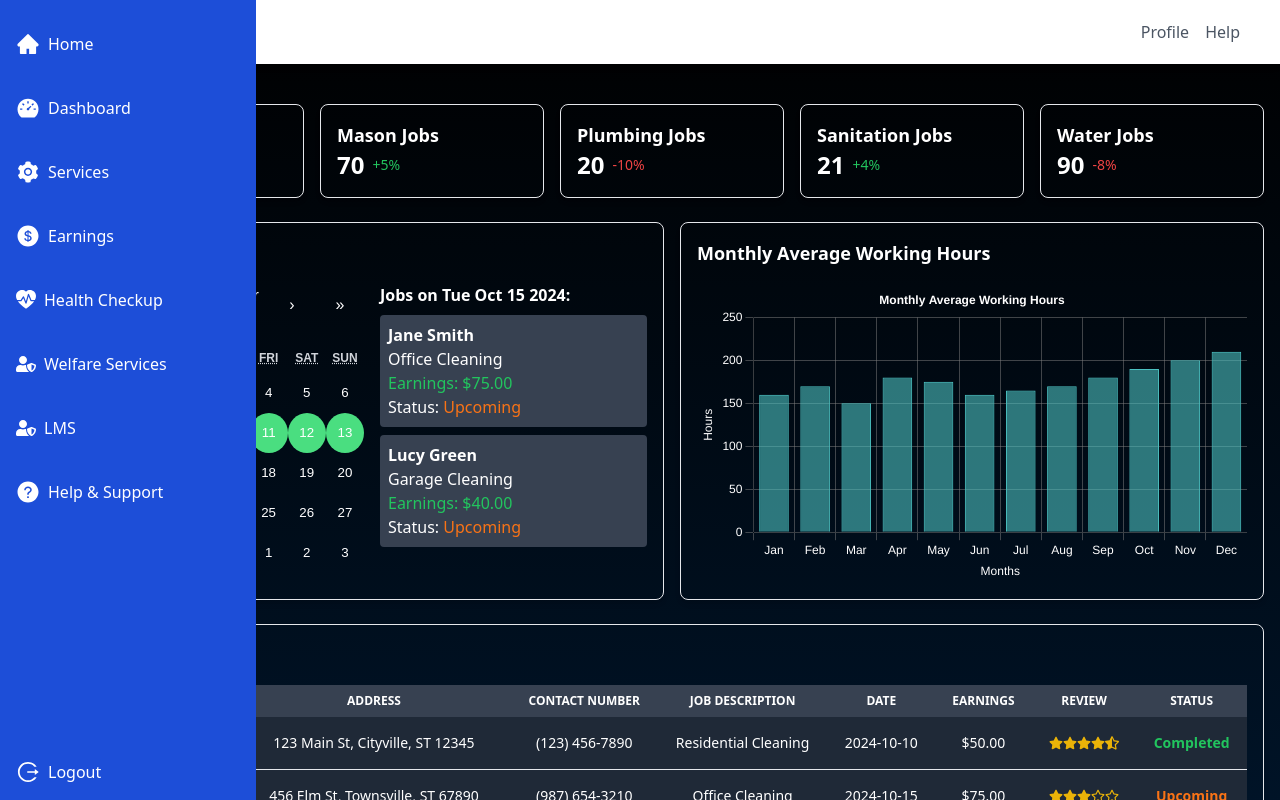
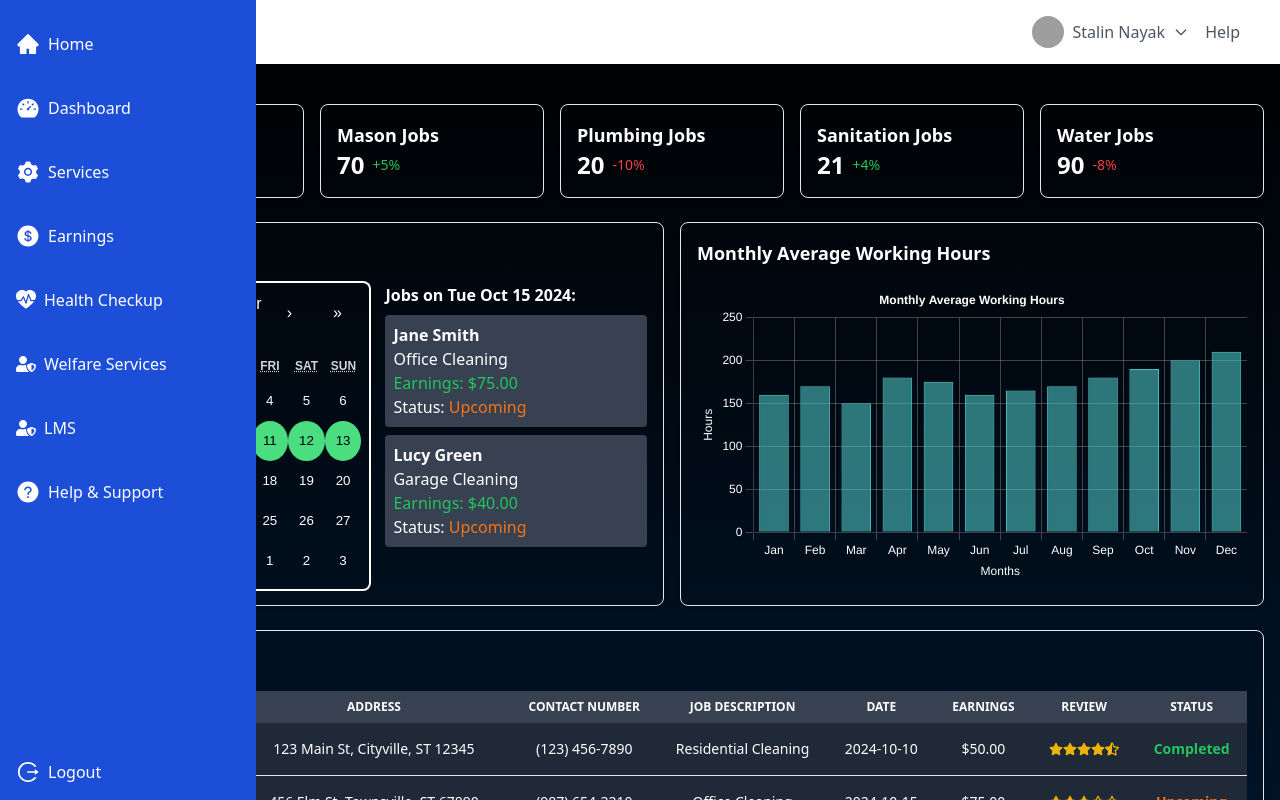
Before and after one commit to devpantiss/mowash-service, a Next.js app: page /dashboard/services in a window 1280 px wide. Shown: the top 800 px of the page. Built offline with nearby package versions, Linux system fonts and the light colour scheme; grey boxes are pictures that could not be loaded.

Commit message:
profile dropdown update in dash

```diff
--- a/src/components/Dash/Navbar.tsx
+++ b/src/components/Dash/Navbar.tsx
@@ -1,12 +1,135 @@
-import { FC } from 'react';
+// Navbar.tsx
+
+import { FC, useState, useEffect, useRef } from "react";
 
 const Navbar: FC = () => {
+  // State to manage the visibility of the dropdown
+  const [isDropdownOpen, setIsDropdownOpen] = useState(false);
+
+  // Ref to detect clicks outside the dropdown
+  const dropdownRef = useRef<HTMLDivElement>(null);
+
+  // Toggle the dropdown visibility
+  const toggleDropdown = () => {
+    setIsDropdownOpen((prev) => !prev);
+  };
+
+  // Close the dropdown when clicking outside of it
+  const handleClickOutside = (event: MouseEvent) => {
+    if (
+      dropdownRef.current &&
+      !dropdownRef.current.contains(event.target as Node)
+    ) {
+      setIsDropdownOpen(false);
+    }
+  };
+
+  // Add event listener for clicks outside the dropdown
+  useEffect(() => {
+    if (isDropdownOpen) {
+      document.addEventListener("mousedown", handleClickOutside);
+    } else {
+      document.removeEventListener("mousedown", handleClickOutside);
+    }
+
+    // Cleanup the event listener on component unmount
+    return () => {
+      document.removeEventListener("mousedown", handleClickOutside);
+    };
+  }, [isDropdownOpen]);
+
   return (
     <nav className="bg-white shadow-md fixed pl-20 top-0 w-full md:top-0 md:h-16 h-12 z-20 flex items-center justify-between p-4 pr-10">
-        <img src="https://www.mowash.in/Images/mo-wash-logo.svg" className=" w-32"/>
-        <div className="flex items-center space-x-4">
-        <span className="text-gray-600">Profile</span>
-        <span className="text-gray-600">Help</span>
+      {/* Logo */}
+      <img
+        src="https://www.mowash.in/Images/mo-wash-logo.svg"
+        className="w-32"
+        alt="Logo"
+      />
+
+      {/* Navigation Items */}
+      <div className="flex items-center space-x-4 relative">
+        {/* Profile Dropdown */}
+        <div className="relative" ref={dropdownRef}>
+          {/* Profile Button */}
+          <button
+            className="flex items-center space-x-2 text-gray-600 focus:outline-none"
+            onClick={toggleDropdown}
+            aria-haspopup="true"
+            aria-expanded={isDropdownOpen}
+          >
+            {/* User Avatar */}
+            <img
+              src="https://res.cloudinary.com/dgtc2fvgu/image/upload/v1726535095/Pranab_kumar_Misra_expert_1_udboll.jpg" // Replace with actual user image URL
+              alt="User Avatar"
+              className="w-8 h-8 rounded-full"
+            />
+            {/* User Name */}
+            <span className="hidden md:block">Stalin Nayak</span>
+            {/* Dropdown Arrow */}
+            <svg
+              className={`w-4 h-4 transition-transform duration-200 ${
+                isDropdownOpen ? "transform rotate-180" : ""
+              }`}
+              fill="none"
+              stroke="currentColor"
+              viewBox="0 0 24 24"
+              xmlns="http://www.w3.org/2000/svg"
+            >
+              <path
+                strokeLinecap="round"
+                strokeLinejoin="round"
+                strokeWidth={2}
+                d="M19 9l-7 7-7-7"
+              />
+            </svg>
+          </button>
+
+          {/* Dropdown Menu */}
+          {isDropdownOpen && (
+            <div className="absolute right-0 mt-2 w-64 bg-white border border-gray-200 rounded-md shadow-lg">
+              {/* User Information */}
+              <div className="p-4 flex items-center space-x-3">
+                {/* User Avatar */}
+                <img
+                  src="https://res.cloudinary.com/dgtc2fvgu/image/upload/v1726535095/Pranab_kumar_Misra_expert_1_udboll.jpg" // Replace with actual user image URL
+                  alt="User Avatar"
+                  className="w-10 h-10 rounded-full"
+                />
+                {/* User Details */}
+                <div>
+                  <p className="text-gray-800 font-semibold">Stalin Nayak</p>
+                  <p className="text-gray-500 text-sm">MWC ID: 123456</p>
+                </div>
+              </div>
+
+              {/* Divider */}
+              <hr className="border-gray-200" />
+
+              {/* Menu Options */}
+              <ul className="py-2">
+                <li className="px-4 py-2 hover:bg-gray-100 cursor-pointer">
+                  Profile
+                </li>
+                <li className="px-4 py-2 hover:bg-gray-100 cursor-pointer">
+                  Watch Training Videos
+                </li>
+                <li className="px-4 py-2 hover:bg-gray-100 cursor-pointer">
+                  Bank Details
+                </li>
+                <li className="px-4 py-2 hover:bg-gray-100 cursor-pointer">
+                  Documents Uploaded
+                </li>
+                <li className="px-4 py-2 hover:bg-gray-100 cursor-pointer">
+                  Language
+                </li>
+              </ul>
+            </div>
+          )}
+        </div>
+
+        {/* Help Link */}
+        <span className="text-gray-600 cursor-pointer">Help</span>
       </div>
     </nav>
   );
--- a/src/pages/dashboard/services.tsx
+++ b/src/pages/dashboard/services.tsx
@@ -286,7 +286,7 @@ const Services: React.FC = () => {
             <h3 className="mb-4 text-lg font-semibold">Job Calendar</h3>
             <div className="flex flex-col lg:flex-row gap-4">
               {/* Calendar */}
-              <div className="w-full lg:w-1/2">
+              <div className="w-full ring-2 ring-white p-2 rounded-md lg:w-1/2">
                 <Calendar
                   onChange={handleDateChange}
                   value={selectedDate}
@@ -405,7 +405,7 @@ const Services: React.FC = () => {
         /* Highlighted dates with jobs */
         .react-calendar__tile.highlight {
           background: #4ade80; /* Tailwind's green-400 */
-          color: white;
+          color: black;
           border-radius: 50%;
         }
 
```
